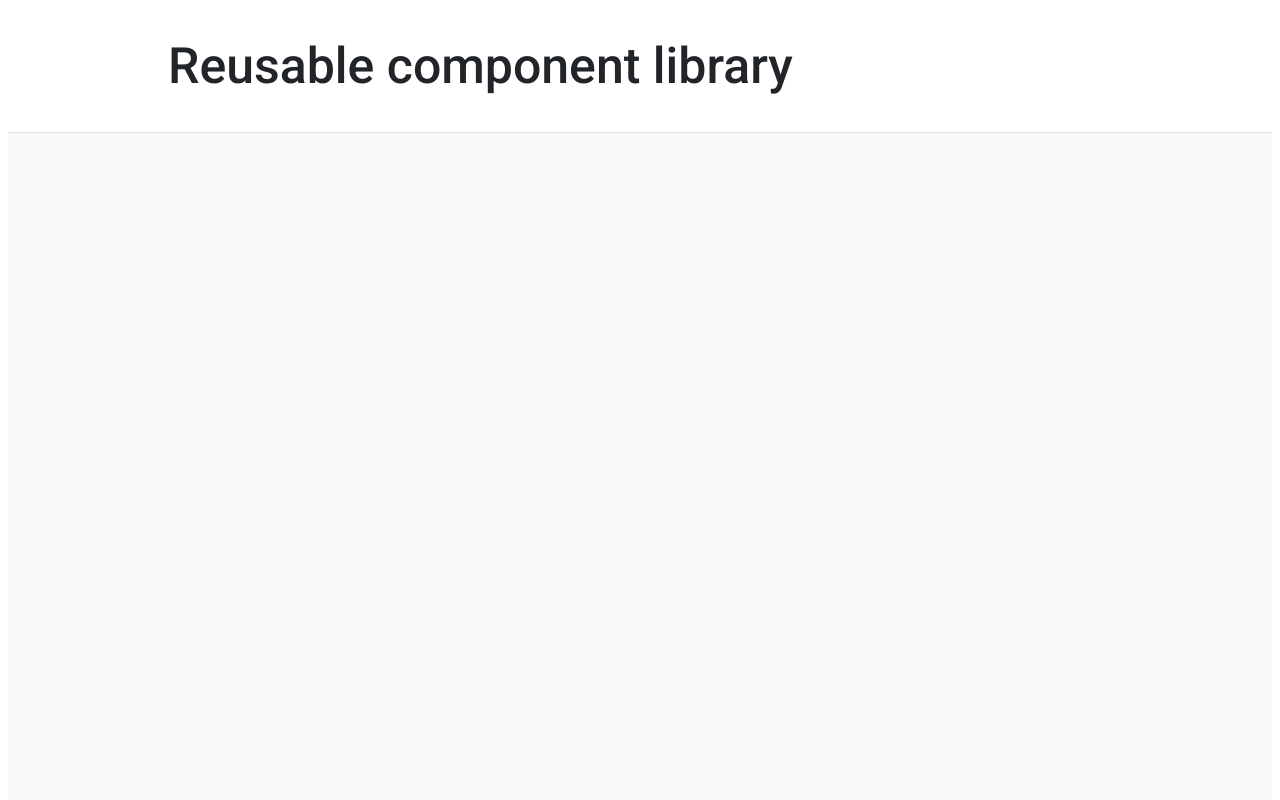
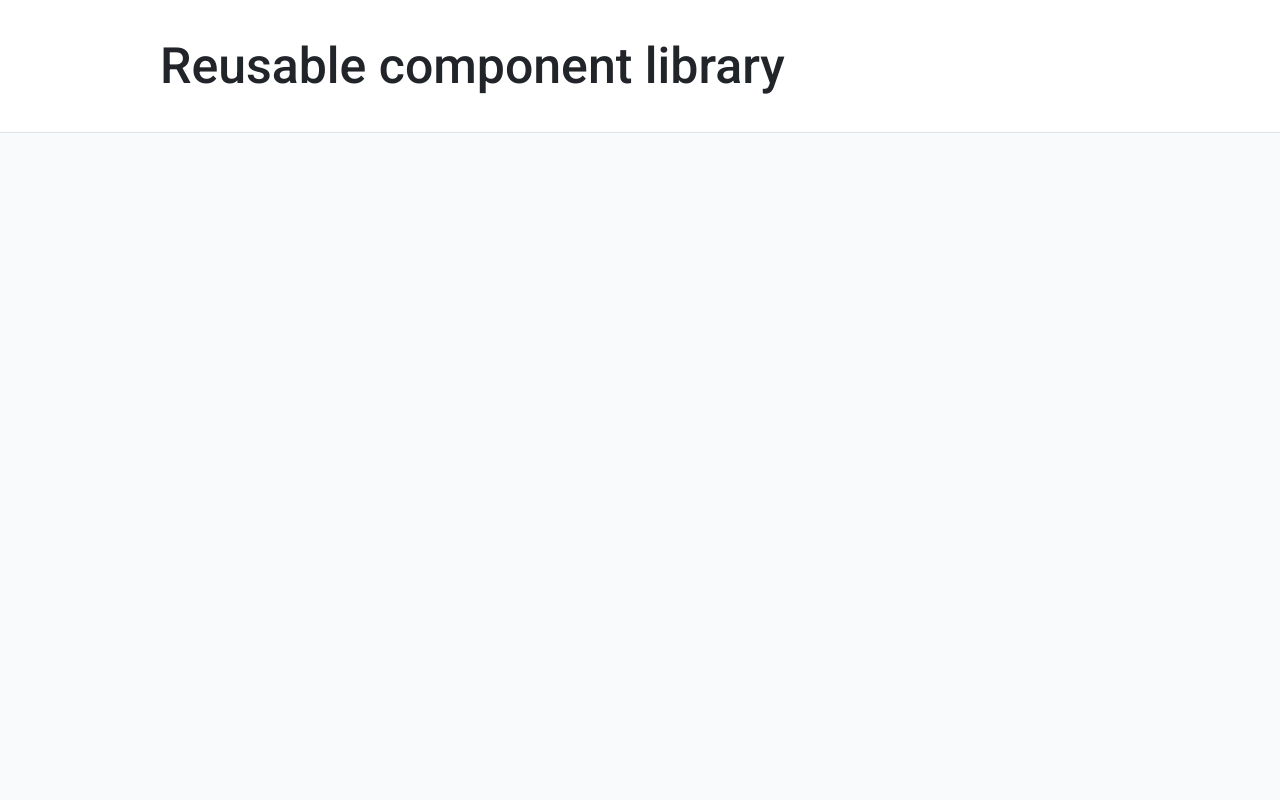
Before and after one commit to js-tasks-ru/htmlcss-20210114_alexdrajuk, a website: page index.html in a window 1280 px wide. Shown: the top 800 px of the page. Drawn offline with Linux system fonts and the light colour scheme.

Commit message:
03-lection1 03-main-page minor fixes

```diff
--- a/assets/css/main.css
+++ b/assets/css/main.css
@@ -3,3 +3,7 @@
 * {
     font-family: 'Roboto', sans-serif;
 }
+
+body {
+    margin: 0;
+}
--- a/components/page/page.css
+++ b/components/page/page.css
@@ -1,6 +1,8 @@
 .block-divider {
+    margin: 0;
     height: 1px;
     background-color: #DDE2E5;
+    border-style: none;
 }
 
 .page-header {
--- a/index.html
+++ b/index.html
@@ -9,7 +9,7 @@
         <header class="page-header">
             <h1 class="page-header__title">Reusable component library </h1>
         </header>
-        <div class="block-divider"></div>
+        <hr class="block-divider">
         <main class="page-content"></main>
         <div class="block-divider"></div>
         <footer class="page-footer">
```
